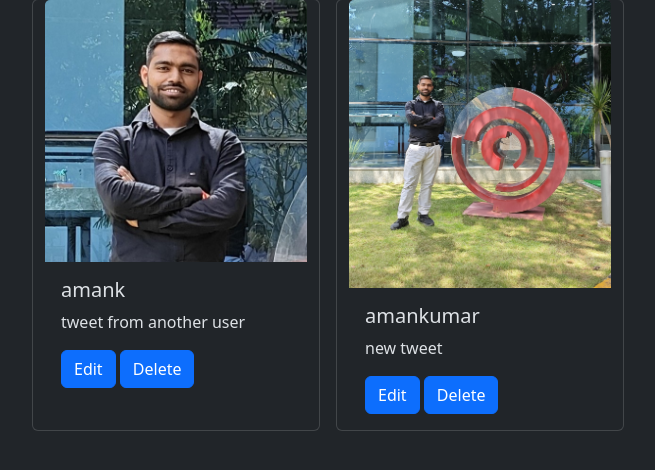
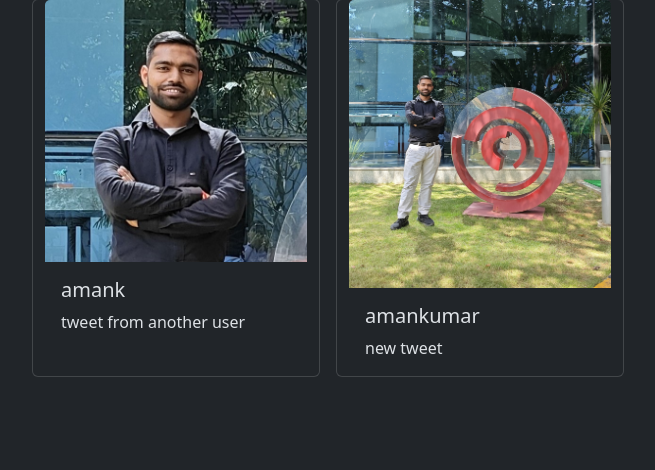
Before and after one commit to amank736836/BluBird, a Django app: page /tweet/all_tweets/ in a window 1280 px wide. Shown: the part 199-669 px from the top of the page, without its empty margins (50-705 px from the left). Run offline with Django 5.2, Linux system fonts and the light colour scheme; data comes from the database, SQL or seed files in the repository.

Commit message:
Add edit and delete buttons for user-owned tweets in tweet_list.html

```diff
--- a/blubird/tweet/templates/tweet_list.html
+++ b/blubird/tweet/templates/tweet_list.html
@@ -15,8 +15,10 @@
         <div class="card-body">
           <h5 class="card-title">{{tweet.user.username}}</h5>
           <p class="card-text">{{tweet.content}}</p>
+          {% if tweet.user == user %}
           <a href="{% url 'tweet_edit' tweet.id %}" class="btn btn-primary">Edit</a>
-          <a href="{% url 'tweet_delete' tweet.id %}" class="btn btn-primary">Delete</a>
+          <a href="{% url 'tweet_delete' tweet.id %}" class="btn btn-danger">Delete</a>
+          {% endif %}
         </div>
       </div>
 
```
